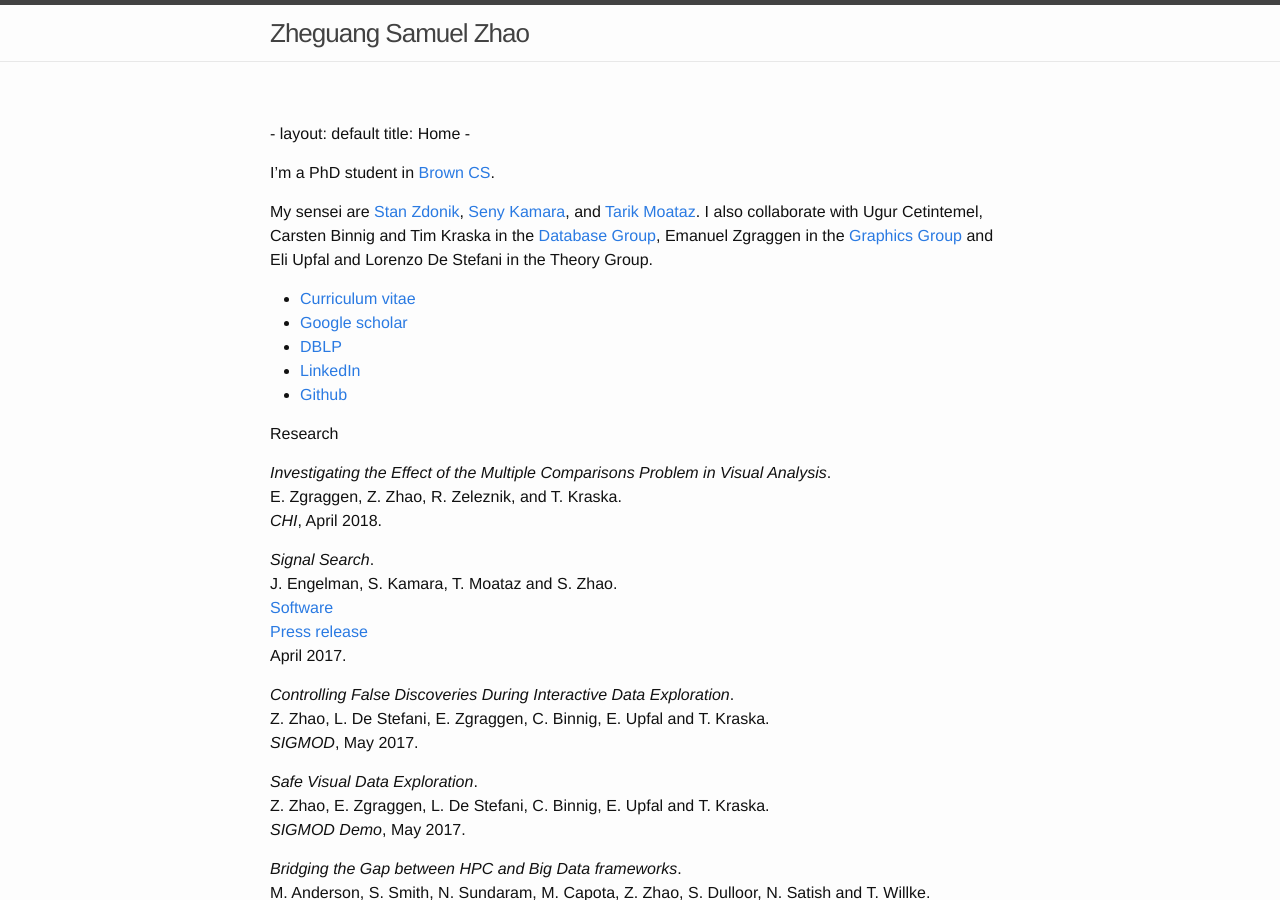
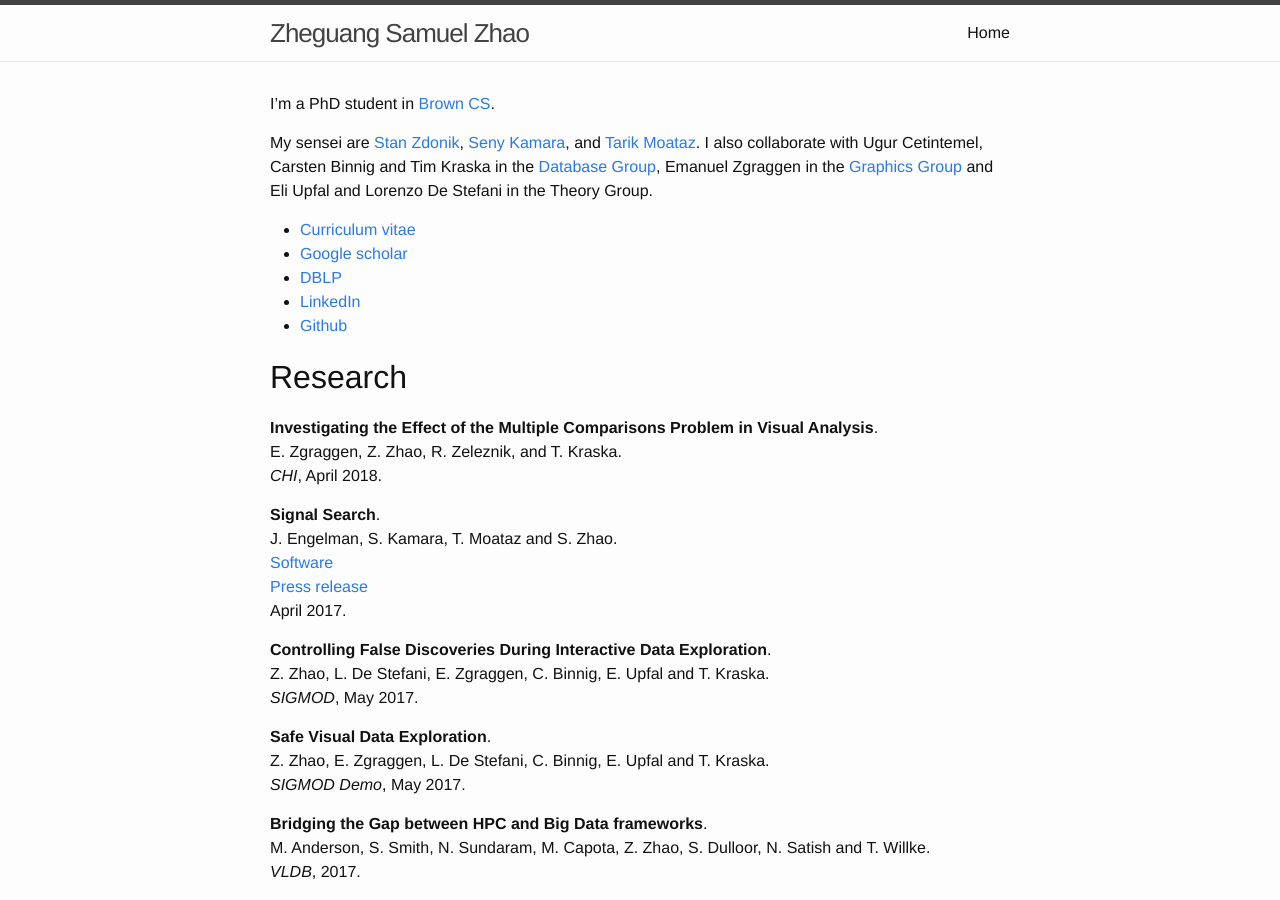
Before and after one commit to zheguang/zheguang.github.io, a Jekyll site: the page built from index.md, in a window 1280 px wide and 900 px high. Built offline with Jekyll 4.4.1, drawn with Linux system fonts in a browser that asks for light colours; our own code applies the rules of GitHub Pages for plain Markdown files.

```diff
--- a/index.md
+++ b/index.md
@@ -1,7 +1,7 @@
-  -
+---
 layout: default
 title: Home
-  -
+---
 
 I'm a PhD student in [Brown CS](https://cs.brown.edu).
 
@@ -14,46 +14,46 @@ My sensei are [Stan Zdonik](https://cs.brown.edu/~sbz/), [Seny Kamara](https://c
 * [Github](https://github.com/zheguang)
 
 Research
+========
 
-
-*Investigating the Effect of the Multiple Comparisons Problem in Visual Analysis*.
+**Investigating the Effect of the Multiple Comparisons Problem in Visual Analysis**.
 E. Zgraggen, Z. Zhao, R. Zeleznik, and T. Kraska.
 _CHI_, April 2018.
 
-*Signal Search*.
+**Signal Search**.
 J. Engelman, S. Kamara, T. Moataz and S. Zhao.
 [Software](https://github.com/encryptedsystems/Searchable-Signal-Android}{\tt https://github.com/encryptedsystems/Searchable-Signal-Android)
 [Press release](https://esl.cs.brown.edu/blog/signal}{\tt https://esl.cs.brown.edu/blog/signal)
 April 2017.
 
-*Controlling False Discoveries During Interactive Data Exploration*.
+**Controlling False Discoveries During Interactive Data Exploration**.
 Z. Zhao, L. De Stefani, E. Zgraggen, C. Binnig, E. Upfal and T. Kraska.
 _SIGMOD_, May 2017.
 
-*Safe Visual Data Exploration*.
+**Safe Visual Data Exploration**.
 Z. Zhao, E. Zgraggen, L. De Stefani, C. Binnig, E. Upfal and T. Kraska.
 _SIGMOD Demo_, May 2017.
 
-*Bridging the Gap between HPC and Big Data frameworks*.
+**Bridging the Gap between HPC and Big Data frameworks**.
 M. Anderson, S. Smith, N. Sundaram, M. Capota, Z. Zhao, S. Dulloor, N. Satish and T. Willke.
 _VLDB_, 2017.
 
-*Towards Sustainable Insights*.
+**Towards Sustainable Insights**.
 C. Binnig, L. De Stefani, T. Kraska, E. Upfal, E. Zgraggen and Z. Zhao.
 _CIDR_, January 2017.
 
-*Towards a Benchmark for Interactive Data Exploration.*
+**Towards a Benchmark for Interactive Data Exploration.**
 P. Eichmann, E. Zgraggen, Z. Zhao, C. Binnig, T. Kraska.
 _IEEE Data Engineering Bulletin_, 2016.
 
-*Larger-than-memory Data Management on Modern Storage Hardware for In-memory OLTP Database Systems.*
+**Larger-than-memory Data Management on Modern Storage Hardware for In-memory OLTP Database Systems.**
 L. Ma, J. Arulraj, S. Zhao, A. Pavlo, S. Dulloor, M. Giardino, J. Parkhurst, J. Gardner, K. Doshi and S. Zdonik.
 _SIGMOD DaMoN_, June 2016.
 
-*VisTrees: Fast Indexes for Interactive Data Exploration.*
+**VisTrees: Fast Indexes for Interactive Data Exploration.**
 M. El-Hindi, Z. Zhao, C. Binnig and T. Kraska.
 _SIGMOD HILDA_, June 2016.
 
-*Data Tiering in Heterogeneous Memory Systems.*
+**Data Tiering in Heterogeneous Memory Systems.**
 S. Dulloor, A. Roy, Z. Zhao, N. Sundaram, N. Satish, R. Sankaran, J. Jackson and K. Schwan.
 _EuroSys_, April 2016.
```
